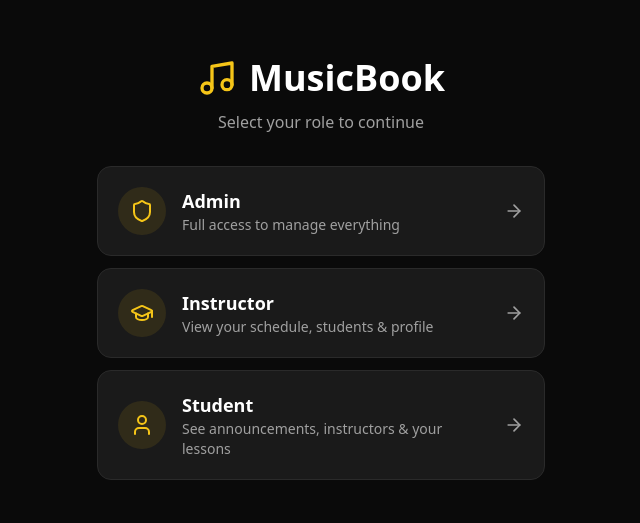
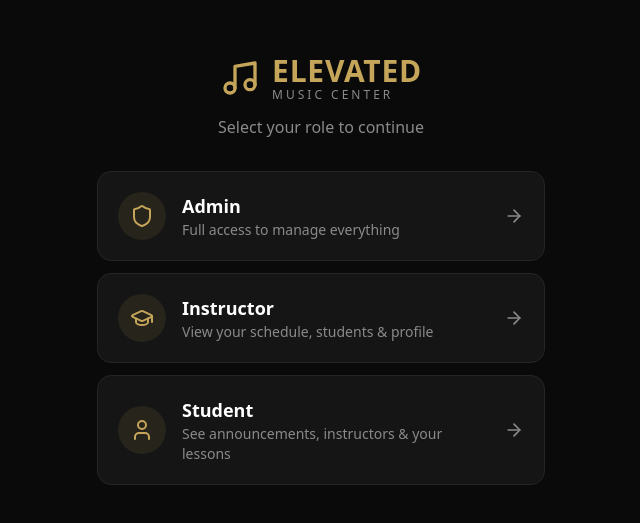
Before and after one commit to benfwalla/music-lesson-booking, a Next.js app: page /students in a window 1280 px wide. Shown: the part 131-654 px from the top of the page, without its empty margins (319-959 px from the left). Built offline with nearby package versions, Linux system fonts and the light colour scheme.

Commit message:
style: warm gold branding (Elevated Music Center) — refined color palette

```diff
--- a/src/app/globals.css
+++ b/src/app/globals.css
@@ -50,70 +50,70 @@
 :root {
   --radius: 0.625rem;
   --background: #0a0a0a;
-  --foreground: #ffffff;
-  --card: #1a1a1a;
-  --card-foreground: #ffffff;
-  --popover: #1a1a1a;
-  --popover-foreground: #ffffff;
-  --primary: #F5C518;
+  --foreground: #f5f5f5;
+  --card: #151515;
+  --card-foreground: #f5f5f5;
+  --popover: #151515;
+  --popover-foreground: #f5f5f5;
+  --primary: #C5A55A;
   --primary-foreground: #0a0a0a;
-  --secondary: #2a2a2a;
-  --secondary-foreground: #F5C518;
-  --muted: #1e1e1e;
-  --muted-foreground: #a0a0a0;
-  --accent: #2a2200;
-  --accent-foreground: #F5C518;
-  --destructive: #dc2626;
-  --border: #2a2a2a;
-  --input: #2a2a2a;
-  --ring: #F5C518;
-  --chart-1: #F5C518;
-  --chart-2: #d4a813;
-  --chart-3: #b38f0f;
-  --chart-4: #FFD700;
-  --chart-5: #e6b800;
-  --sidebar: #111111;
-  --sidebar-foreground: #ffffff;
-  --sidebar-primary: #F5C518;
+  --secondary: #1e1e1e;
+  --secondary-foreground: #C5A55A;
+  --muted: #1a1a1a;
+  --muted-foreground: #8a8a8a;
+  --accent: #1c1708;
+  --accent-foreground: #D4AF37;
+  --destructive: #b91c1c;
+  --border: #252525;
+  --input: #1e1e1e;
+  --ring: #C5A55A;
+  --chart-1: #C5A55A;
+  --chart-2: #B8993F;
+  --chart-3: #A68A2E;
+  --chart-4: #D4AF37;
+  --chart-5: #C9A84C;
+  --sidebar: #0e0e0e;
+  --sidebar-foreground: #f5f5f5;
+  --sidebar-primary: #C5A55A;
   --sidebar-primary-foreground: #0a0a0a;
-  --sidebar-accent: #2a2200;
-  --sidebar-accent-foreground: #F5C518;
-  --sidebar-border: #2a2a2a;
-  --sidebar-ring: #F5C518;
+  --sidebar-accent: #1c1708;
+  --sidebar-accent-foreground: #D4AF37;
+  --sidebar-border: #252525;
+  --sidebar-ring: #C5A55A;
 }
 
 .dark {
   --background: #0a0a0a;
-  --foreground: #ffffff;
-  --card: #1a1a1a;
-  --card-foreground: #ffffff;
-  --popover: #1a1a1a;
-  --popover-foreground: #ffffff;
-  --primary: #F5C518;
+  --foreground: #f5f5f5;
+  --card: #151515;
+  --card-foreground: #f5f5f5;
+  --popover: #151515;
+  --popover-foreground: #f5f5f5;
+  --primary: #C5A55A;
   --primary-foreground: #0a0a0a;
-  --secondary: #2a2a2a;
-  --secondary-foreground: #F5C518;
-  --muted: #1e1e1e;
-  --muted-foreground: #a0a0a0;
-  --accent: #2a2200;
-  --accent-foreground: #F5C518;
-  --destructive: #dc2626;
-  --border: #2a2a2a;
-  --input: #2a2a2a;
-  --ring: #F5C518;
-  --chart-1: #F5C518;
-  --chart-2: #d4a813;
-  --chart-3: #b38f0f;
-  --chart-4: #FFD700;
-  --chart-5: #e6b800;
-  --sidebar: #111111;
-  --sidebar-foreground: #ffffff;
-  --sidebar-primary: #F5C518;
+  --secondary: #1e1e1e;
+  --secondary-foreground: #C5A55A;
+  --muted: #1a1a1a;
+  --muted-foreground: #8a8a8a;
+  --accent: #1c1708;
+  --accent-foreground: #D4AF37;
+  --destructive: #b91c1c;
+  --border: #252525;
+  --input: #1e1e1e;
+  --ring: #C5A55A;
+  --chart-1: #C5A55A;
+  --chart-2: #B8993F;
+  --chart-3: #A68A2E;
+  --chart-4: #D4AF37;
+  --chart-5: #C9A84C;
+  --sidebar: #0e0e0e;
+  --sidebar-foreground: #f5f5f5;
+  --sidebar-primary: #C5A55A;
   --sidebar-primary-foreground: #0a0a0a;
-  --sidebar-accent: #2a2200;
-  --sidebar-accent-foreground: #F5C518;
-  --sidebar-border: #2a2a2a;
-  --sidebar-ring: #F5C518;
+  --sidebar-accent: #1c1708;
+  --sidebar-accent-foreground: #D4AF37;
+  --sidebar-border: #252525;
+  --sidebar-ring: #C5A55A;
 }
 
 @layer base {
--- a/src/app/layout.tsx
+++ b/src/app/layout.tsx
@@ -14,8 +14,8 @@ const geistMono = Geist_Mono({
 });
 
 export const metadata: Metadata = {
-  title: "MusicBook - Lesson Booking",
-  description: "Music lesson scheduling and booking app",
+  title: "Elevated Music Center",
+  description: "Lesson scheduling and booking for Elevated Music Center",
 };
 
 export default function RootLayout({
--- a/src/app/page.tsx
+++ b/src/app/page.tsx
@@ -54,7 +54,7 @@ export default function Dashboard() {
           <Music className="h-8 w-8 text-primary" />
           Dashboard
         </h1>
-        <p className="text-muted-foreground mt-1">Welcome to MusicBook — your lesson scheduling hub</p>
+        <p className="text-muted-foreground mt-1">Welcome to Elevated Music Center — your lesson scheduling hub</p>
       </div>
 
       <div className="grid grid-cols-2 lg:grid-cols-5 gap-4">
@@ -84,7 +84,7 @@ export default function Dashboard() {
           { href: '/schedule', title: 'Schedule & Match', desc: 'View compatibility & book lessons' },
         ].map(({ href, title, desc }) => (
           <Link key={href} href={href}>
-            <Card className="hover:border-primary/40 hover:shadow-[0_0_15px_rgba(245,197,24,0.1)] transition-all cursor-pointer h-full">
+            <Card className="hover:border-primary/40 hover:shadow-[0_0_15px_rgba(197,165,90,0.1)] transition-all cursor-pointer h-full">
               <CardContent className="flex items-center justify-between pt-6">
                 <div>
                   <h3 className="font-semibold">{title}</h3>
--- a/src/app/students/page.tsx
+++ b/src/app/students/page.tsx
@@ -188,7 +188,7 @@ export default function StudentsPage() {
           {students.map(student => {
             const allInstruments = [...student.instruments.filter(i => i !== 'Other'), ...(student.customInstruments || [])];
             return (
-              <Card key={student.id} className="overflow-hidden hover:border-primary/20 hover:shadow-[0_0_15px_rgba(245,197,24,0.05)] transition-all">
+              <Card key={student.id} className="overflow-hidden hover:border-primary/20 hover:shadow-[0_0_15px_rgba(197,165,90,0.05)] transition-all">
                 <CardHeader className="flex flex-row items-start justify-between pb-3">
                   <div className="flex items-start gap-3">
                     <div className="h-10 w-10 rounded-full bg-primary/10 flex items-center justify-center shrink-0 mt-0.5">
--- a/src/components/app-shell.tsx
+++ b/src/components/app-shell.tsx
@@ -10,7 +10,7 @@ function ShellInner({ children }: { children: ReactNode }) {
 
   if (!isReady) {
     return (
-      <div className="min-h-screen bg-[#0a0a0a] flex items-center justify-center">
+      <div className="min-h-screen bg-background flex items-center justify-center">
         <div className="h-8 w-8 border-2 border-primary border-t-transparent rounded-full animate-spin" />
       </div>
     );
--- a/src/components/nav.tsx
+++ b/src/components/nav.tsx
@@ -52,9 +52,12 @@ export function Nav() {
     <aside className="fixed top-0 left-0 h-screen w-56 bg-[#111111] border-r border-border flex flex-col z-50">
       {/* Logo */}
       <div className="px-4 py-5 border-b border-border">
-        <Link href="/" className="flex items-center gap-2 font-bold text-xl text-primary">
-          <Music className="h-6 w-6" />
-          MusicBook
+        <Link href="/" className="flex items-center gap-2.5">
+          <Music className="h-6 w-6 text-primary shrink-0" />
+          <div className="leading-tight">
+            <span className="font-bold text-sm text-primary tracking-wide">ELEVATED</span>
+            <span className="block text-[10px] text-[#8a8a8a] tracking-widest uppercase">Music Center</span>
+          </div>
         </Link>
       </div>
 
@@ -78,7 +81,7 @@ export function Nav() {
                 'flex items-center gap-2.5 px-3 py-2.5 rounded-lg text-sm font-medium transition-all duration-150',
                 active
                   ? 'bg-primary text-primary-foreground'
-                  : 'text-[#a0a0a0] hover:bg-[#2a2200] hover:text-primary'
+                  : 'text-[#8a8a8a] hover:bg-[#1c1708] hover:text-[#D4AF37]'
               )}
             >
               <Icon className="h-4 w-4 shrink-0" />
@@ -92,7 +95,7 @@ export function Nav() {
       <div className="px-3 py-4 border-t border-border">
         <button
           onClick={clearRole}
-          className="flex items-center gap-2 w-full px-3 py-2.5 rounded-lg text-sm font-medium text-[#a0a0a0] hover:bg-[#2a2200] hover:text-primary transition-all duration-150"
+          className="flex items-center gap-2 w-full px-3 py-2.5 rounded-lg text-sm font-medium text-[#8a8a8a] hover:bg-[#1c1708] hover:text-[#D4AF37] transition-all duration-150"
         >
           <ArrowLeftRight className="h-4 w-4" />
           Switch Role
--- a/src/components/role-picker.tsx
+++ b/src/components/role-picker.tsx
@@ -47,9 +47,12 @@ export function RolePicker() {
         <div className="text-center">
           <div className="inline-flex items-center gap-3 mb-3">
             <Music className="h-10 w-10 text-primary" />
-            <h1 className="text-4xl font-bold text-white">MusicBook</h1>
+            <div className="text-left">
+              <h1 className="text-3xl font-bold text-primary tracking-wide">ELEVATED</h1>
+              <p className="text-xs text-[#8a8a8a] tracking-[0.25em] uppercase -mt-0.5">Music Center</p>
+            </div>
           </div>
-          <p className="text-[#a0a0a0]">Select your role to continue</p>
+          <p className="text-[#8a8a8a]">Select your role to continue</p>
         </div>
 
         {step === 'role' && (
@@ -62,16 +65,16 @@ export function RolePicker() {
               <button
                 key={role}
                 onClick={() => handleRoleSelect(role)}
-                className="w-full flex items-center gap-4 p-5 rounded-xl bg-[#1a1a1a] border border-[#2a2a2a] hover:border-primary hover:bg-[#2a2200]/30 transition-all duration-200 text-left group"
+                className="w-full flex items-center gap-4 p-5 rounded-xl bg-[#151515] border border-[#252525] hover:border-primary hover:bg-[#1c1708]/30 transition-all duration-200 text-left group"
               >
                 <div className="h-12 w-12 rounded-full bg-primary/10 flex items-center justify-center group-hover:bg-primary/20 transition-colors">
                   <Icon className="h-6 w-6 text-primary" />
                 </div>
                 <div className="flex-1">
                   <h3 className="text-white font-semibold text-lg">{title}</h3>
-                  <p className="text-[#a0a0a0] text-sm">{desc}</p>
+                  <p className="text-[#8a8a8a] text-sm">{desc}</p>
                 </div>
-                <ArrowRight className="h-5 w-5 text-[#a0a0a0] group-hover:text-primary transition-colors" />
+                <ArrowRight className="h-5 w-5 text-[#8a8a8a] group-hover:text-primary transition-colors" />
               </button>
             ))}
           </div>
@@ -79,26 +82,26 @@ export function RolePicker() {
 
         {step === 'pick-instructor' && (
           <div className="space-y-3">
-            <button onClick={() => setStep('role')} className="text-sm text-[#a0a0a0] hover:text-primary transition-colors">← Back</button>
+            <button onClick={() => setStep('role')} className="text-sm text-[#8a8a8a] hover:text-primary transition-colors">← Back</button>
             <h2 className="text-white text-xl font-semibold">Which instructor are you?</h2>
             {instructors.map(inst => (
               <button
                 key={inst.id}
                 onClick={() => setRole('instructor', inst.id)}
-                className="w-full flex items-center gap-3 p-4 rounded-xl bg-[#1a1a1a] border border-[#2a2a2a] hover:border-primary hover:bg-[#2a2200]/30 transition-all duration-200 text-left"
+                className="w-full flex items-center gap-3 p-4 rounded-xl bg-[#151515] border border-[#252525] hover:border-primary hover:bg-[#1c1708]/30 transition-all duration-200 text-left"
               >
                 <div className="h-10 w-10 rounded-full bg-primary/10 flex items-center justify-center">
                   <GraduationCap className="h-5 w-5 text-primary" />
                 </div>
                 <div>
                   <h3 className="text-white font-medium">{inst.name}</h3>
-                  <p className="text-[#a0a0a0] text-xs">{inst.instruments.join(', ')}</p>
+                  <p className="text-[#8a8a8a] text-xs">{inst.instruments.join(', ')}</p>
                 </div>
               </button>
             ))}
             <button
               onClick={() => setRole('instructor', null)}
-              className="w-full p-4 rounded-xl border border-dashed border-[#2a2a2a] hover:border-primary text-[#a0a0a0] hover:text-primary text-sm transition-all duration-200"
+              className="w-full p-4 rounded-xl border border-dashed border-[#252525] hover:border-primary text-[#8a8a8a] hover:text-primary text-sm transition-all duration-200"
             >
               + I&apos;m a new instructor
             </button>
@@ -107,26 +110,26 @@ export function RolePicker() {
 
         {step === 'pick-student' && (
           <div className="space-y-3">
-            <button onClick={() => setStep('role')} className="text-sm text-[#a0a0a0] hover:text-primary transition-colors">← Back</button>
+            <button onClick={() => setStep('role')} className="text-sm text-[#8a8a8a] hover:text-primary transition-colors">← Back</button>
             <h2 className="text-white text-xl font-semibold">Which student are you?</h2>
             {students.map(stu => (
               <button
                 key={stu.id}
                 onClick={() => setRole('student', stu.id)}
-                className="w-full flex items-center gap-3 p-4 rounded-xl bg-[#1a1a1a] border border-[#2a2a2a] hover:border-primary hover:bg-[#2a2200]/30 transition-all duration-200 text-left"
+                className="w-full flex items-center gap-3 p-4 rounded-xl bg-[#151515] border border-[#252525] hover:border-primary hover:bg-[#1c1708]/30 transition-all duration-200 text-left"
               >
                 <div className="h-10 w-10 rounded-full bg-primary/10 flex items-center justify-center">
                   <User className="h-5 w-5 text-primary" />
                 </div>
                 <div>
                   <h3 className="text-white font-medium">{stu.name}</h3>
-                  <p className="text-[#a0a0a0] text-xs">{stu.instruments.join(', ')} • {stu.skillLevel}</p>
+                  <p className="text-[#8a8a8a] text-xs">{stu.instruments.join(', ')} • {stu.skillLevel}</p>
                 </div>
               </button>
             ))}
             <button
               onClick={() => setRole('student', null)}
-              className="w-full p-4 rounded-xl border border-dashed border-[#2a2a2a] hover:border-primary text-[#a0a0a0] hover:text-primary text-sm transition-all duration-200"
+              className="w-full p-4 rounded-xl border border-dashed border-[#252525] hover:border-primary text-[#8a8a8a] hover:text-primary text-sm transition-all duration-200"
             >
               + I&apos;m a new student
             </button>
```
